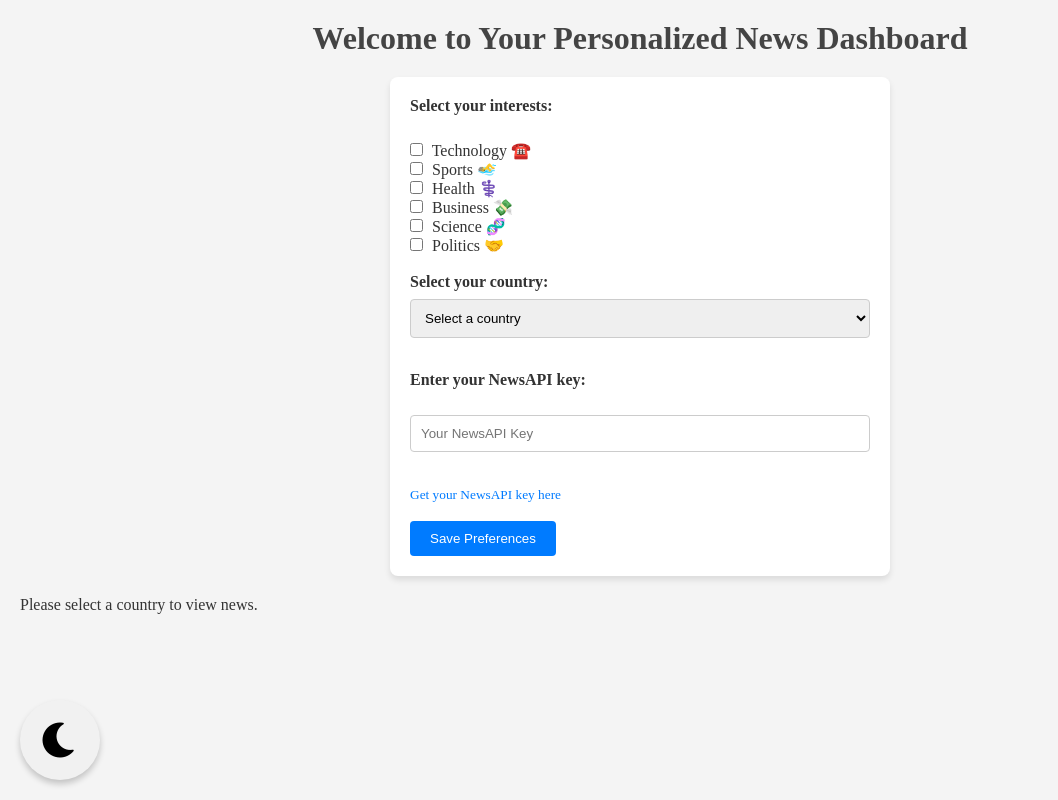
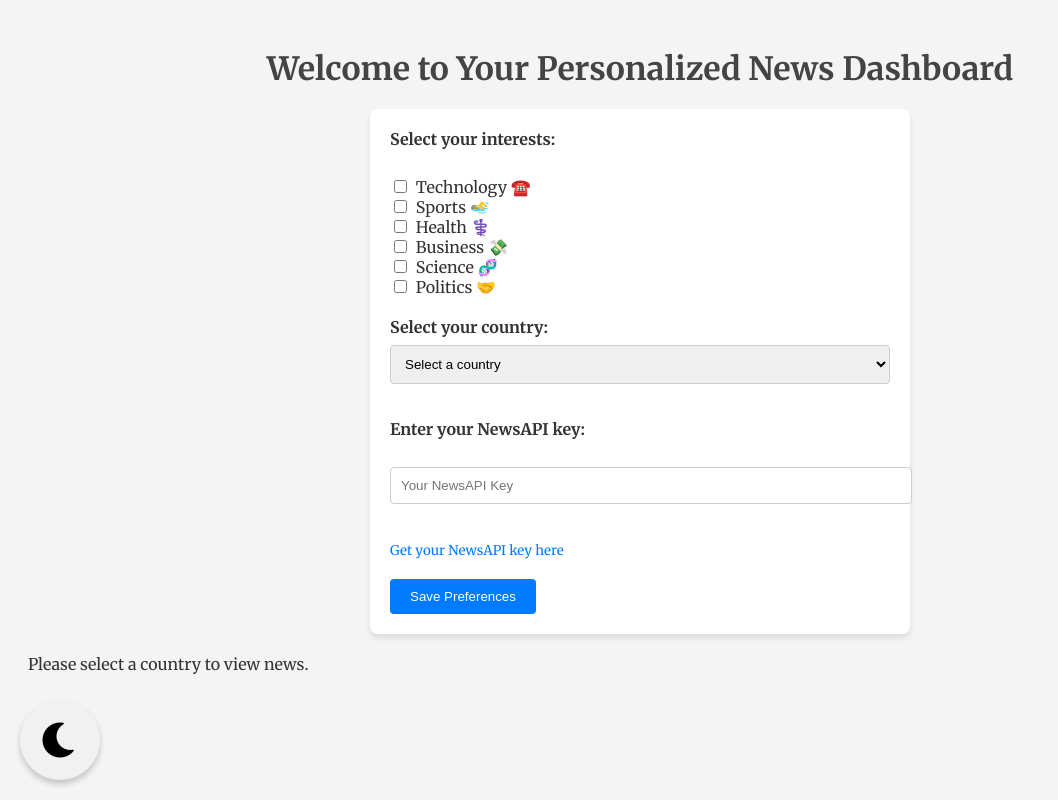
Before and after one commit to samkley/TailorNews, a Flask app: page / in a window 1280 px wide. Shown: the whole page, without its empty margins (0-1058 px from the left). Run offline with Flask 3, Linux system fonts and the light colour scheme.

Commit message:
Update styles.css

```diff
--- a/static/styles.css
+++ b/static/styles.css
@@ -1,16 +1,16 @@
-/* Reset default styles */
-* {
+{
     margin: 0;
     padding: 0;
     box-sizing: border-box;
 }
 
 body {
-    font-family: 'Playfair Display', serif;
+    font-family: 'Merriweather', serif;
     background-color: #f4f4f4;
     color: #333;
     padding: 20px;
 }
+
 
 /* Heading styles */
 h1, h2 {
```
